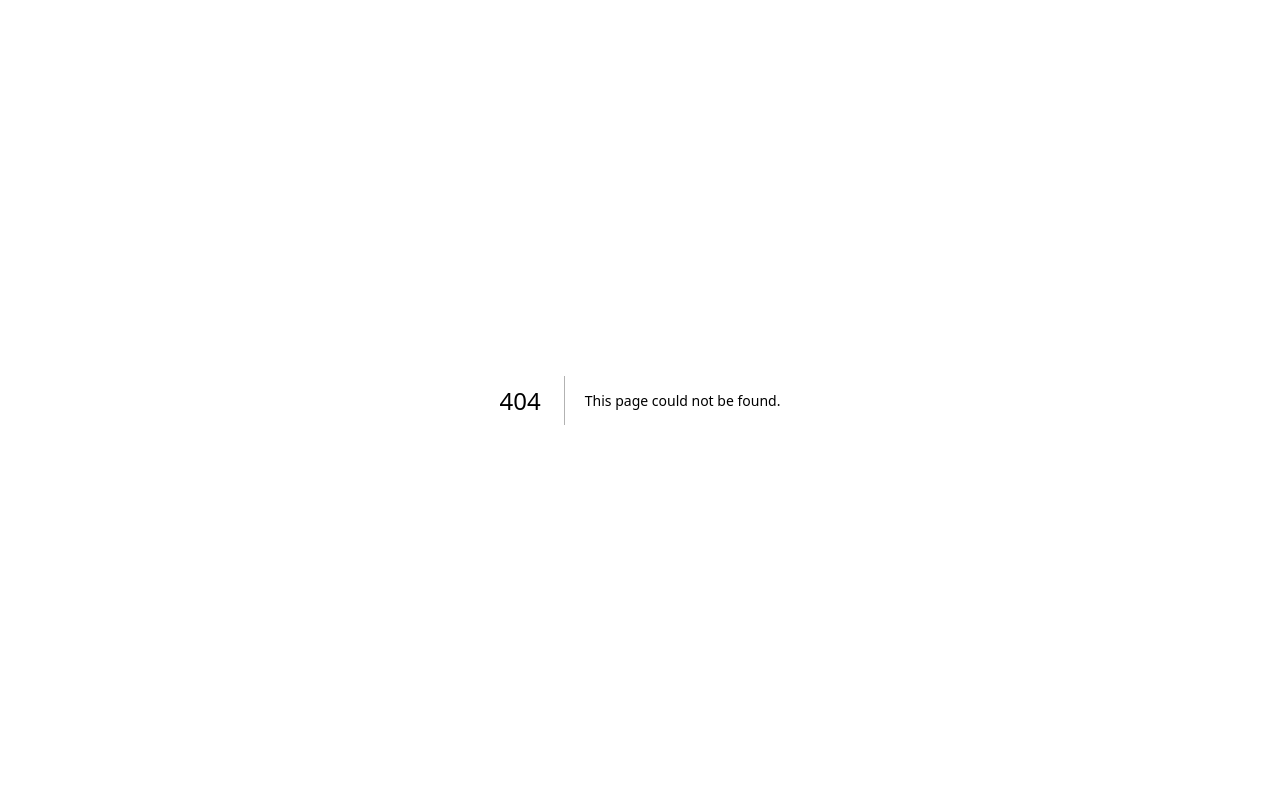
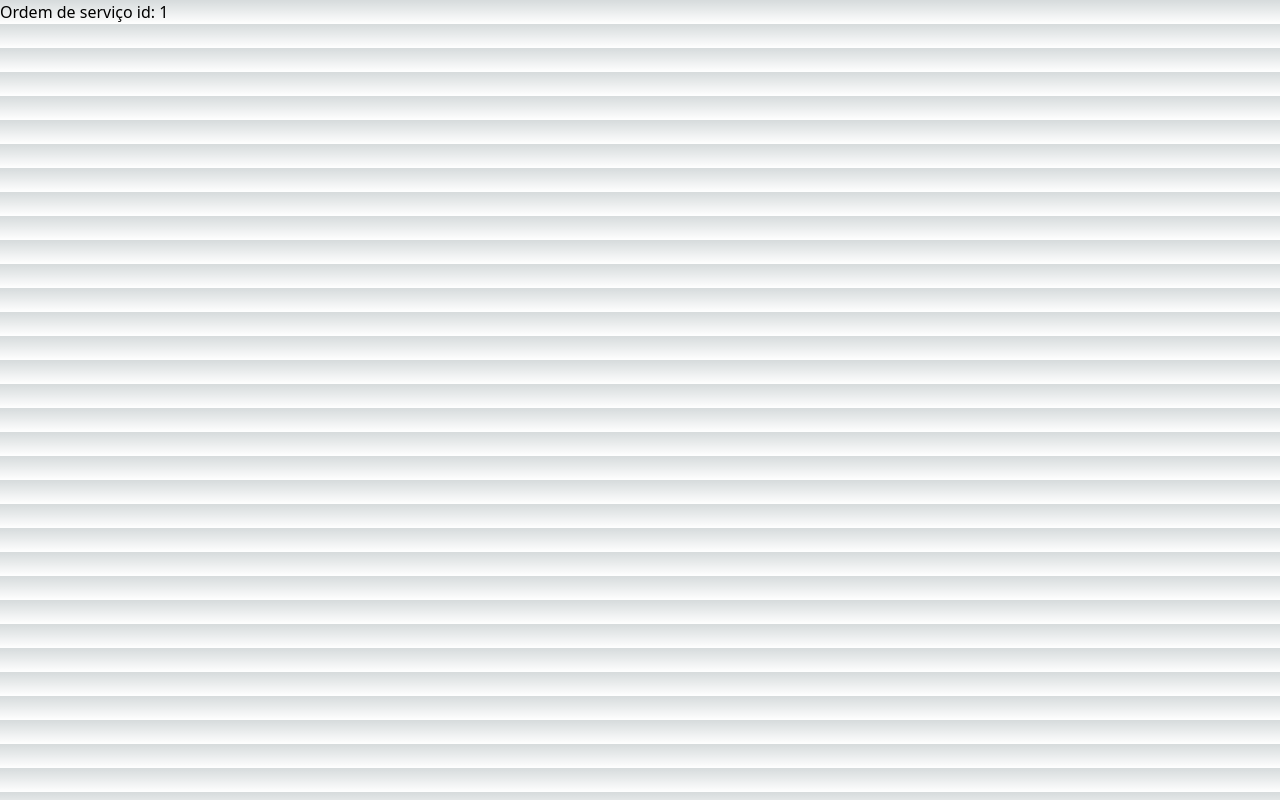
Before and after one commit to DavidIoner/frontend-web, a Next.js app: page /dashboard/work-order/1 in a window 1280 px wide. Before the commit this address had no page. Built offline with nearby package versions, Linux system fonts and the light colour scheme.

Commit message:
rota dinamica

```diff
--- a/src/app/(auth)/register/page.tsx
+++ b/src/app/(auth)/register/page.tsx
@@ -1,4 +1,4 @@
-export default function Register() {
+export default function Signin() {
     return(
         <div>
             <h1>Registre-se</h1>
--- /dev/null
+++ b/src/app/dashboard/work-order/[id]/page.tsx
@@ -0,0 +1,12 @@
+interface WorkOrderProps {
+    params: {
+        id: string
+    }
+}
+
+
+export default function WorkOrder({params}: WorkOrderProps) {
+    return(
+        <h1>Ordem de serviço id: { params.id }</h1>
+    )
+}
```
